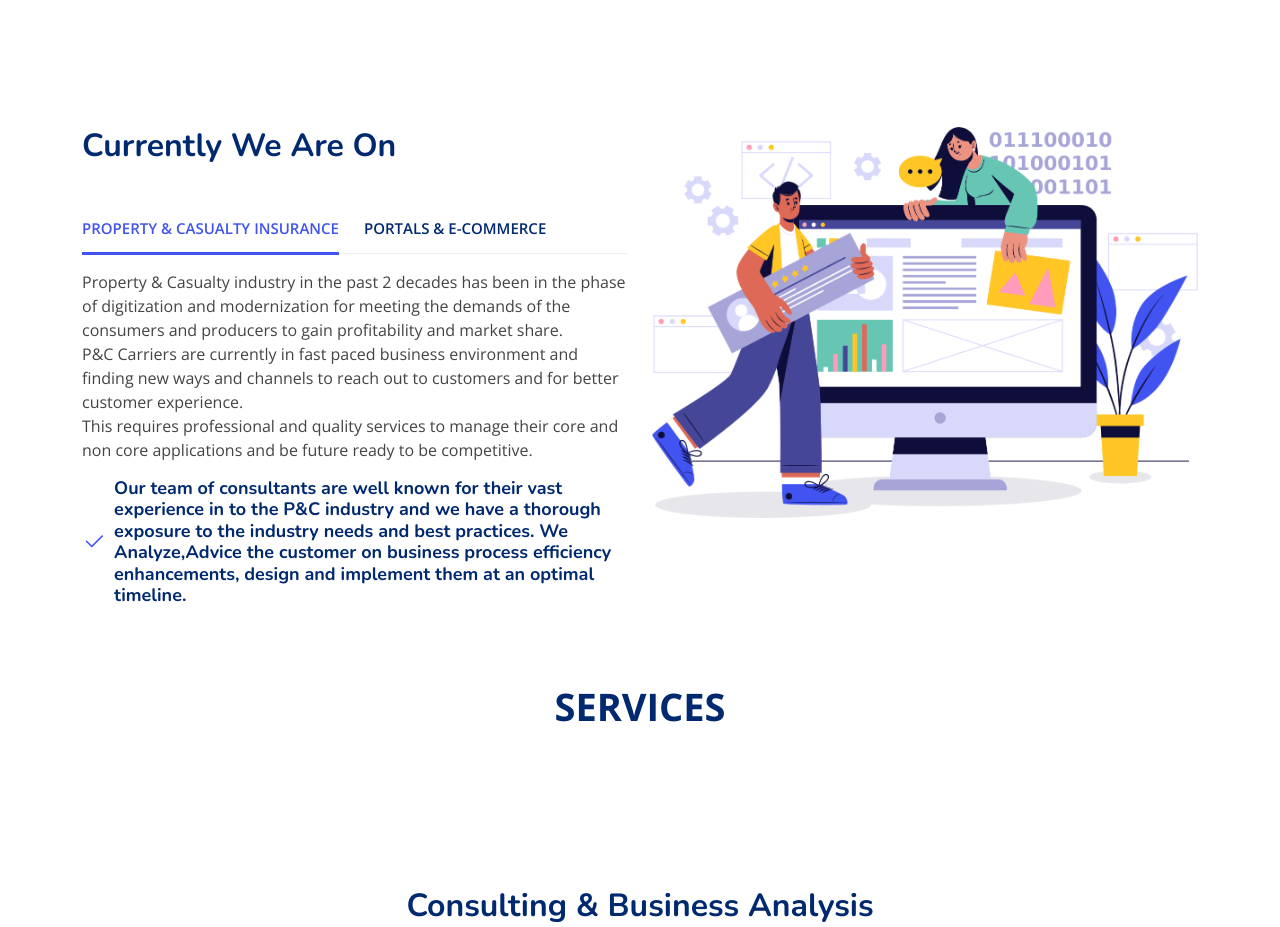
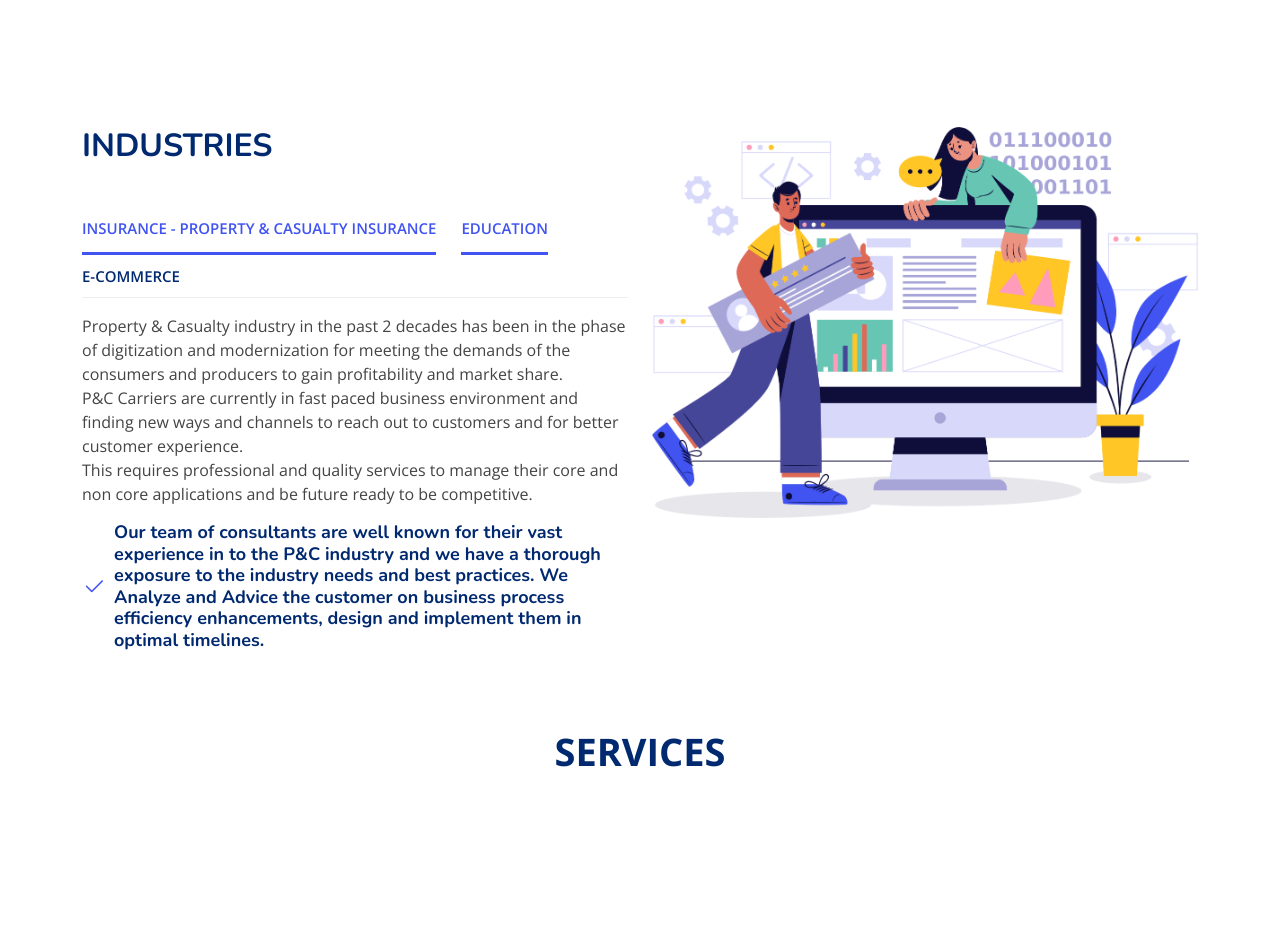
Before and after one commit to srivishinfo/svi, a plain HTML site: page index.html in a window 1280 px wide. Shown: the part 2580-3507 px from the top of the page. Drawn offline with nearby package versions, Linux system fonts and the light colour scheme.

Commit message:
Updated Industries Section

```diff
--- a/index.html
+++ b/index.html
@@ -286,15 +286,17 @@
         <!-- Feature Tabs -->
         <div class="row feture-tabs" data-aos="fade-up" >
           <div class="col-lg-6" id="ione">
-            <h3 style="padding-bottom: 30px;">Currently We Are On</h3>
+            <h3 style="padding-bottom: 30px;">INDUSTRIES</h3>
 
             <!-- Tabs -->
             <ul class="nav nav-pills mb-3" >
               <li>
-                <a class="nav-link active" data-bs-toggle="pill" href="#tab1">Property & Casualty Insurance</a>
+                <a class="nav-link active" data-bs-toggle="pill" href="#tab1">Insurance - Property & Casualty Insurance</a>
+              </li>
+              <a class="nav-link active" data-bs-toggle="pill" href="#tab1">Education</a>
               </li>
               <li>
-                <a class="nav-link" data-bs-toggle="pill" href="#tab2">Portals & E-Commerce</a>
+                <a class="nav-link" data-bs-toggle="pill" href="#tab2"> E-Commerce</a>
               </li>
               <!-- <li>
                 <a class="nav-link" data-bs-toggle="pill" href="#tab3">Corrupti</a>
@@ -312,8 +314,8 @@
                 <div class="d-flex align-items-center mb-2">
                   <i class="bi bi-check2"></i>
                   <h4>Our team of consultants are well known for their vast experience in to the P&C industry and we have a thorough exposure
-                    to the industry needs and best practices. We Analyze,Advice the customer on business process efficiency enhancements,
-                    design and  implement them at an optimal timeline.</h4>
+                    to the industry needs and best practices. We Analyze and Advice the customer on business process efficiency enhancements,
+                    design and  implement them in optimal timelines.</h4>
                 </div>
                 <!-- <p>Laborum omnis voluptates voluptas qui sit aliquam blanditiis. Sapiente minima commodi dolorum non eveniet magni quaerat nemo et.</p>
                 <div class="d-flex align-items-center mb-2">
@@ -324,8 +326,9 @@
               </div><!-- End Tab 1 Content -->
 
               <div class="tab-pane fade show" id="tab2">
-                <p> Our dedicated team of UI/UX and the Web development professionals help you in Analyzing the requirements, suggest the best industry practices,
-                   Building the Prototypes, Testing and  delivering you the high quality content. We also partner with you to provide our expertise and train your staff for seamless operations</p>
+                <p> E-Commerce Portals and Digital Portals have become a key requirements for all businesses.
+                  Our dedicated team of Web development professionals help you in Analyzing your E-Commerce Needs, suggest the best industry practices,
+                   Building the Prototypes, Testing and  delivering you the high quality content. </p>
                 <!-- <div class="d-flex align-items-center mb-2">
                   <i class="bi bi-check2"></i>
                   <h4>Repudiandae rerum velit modi et officia quasi facilis</h4>
```
